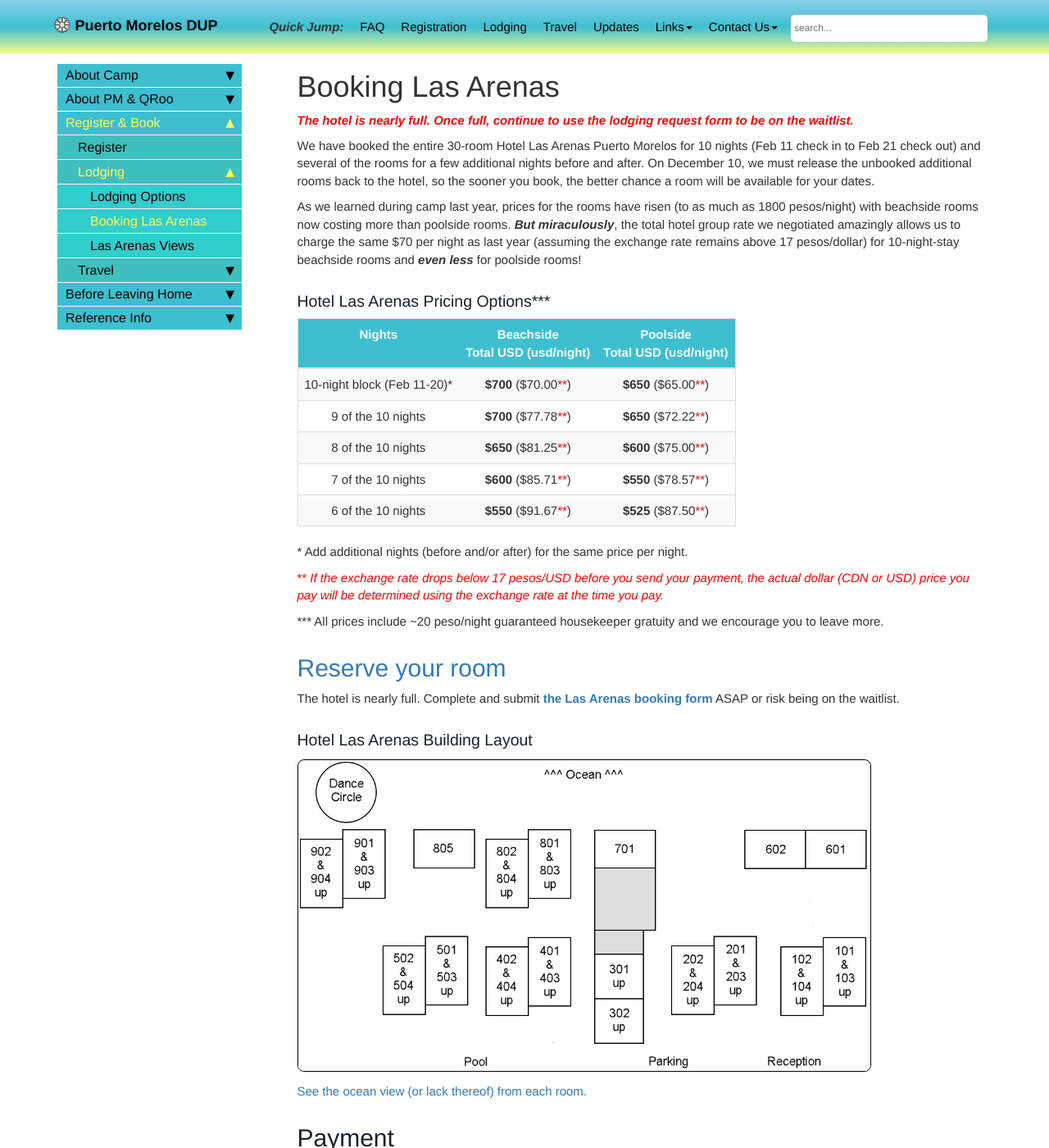
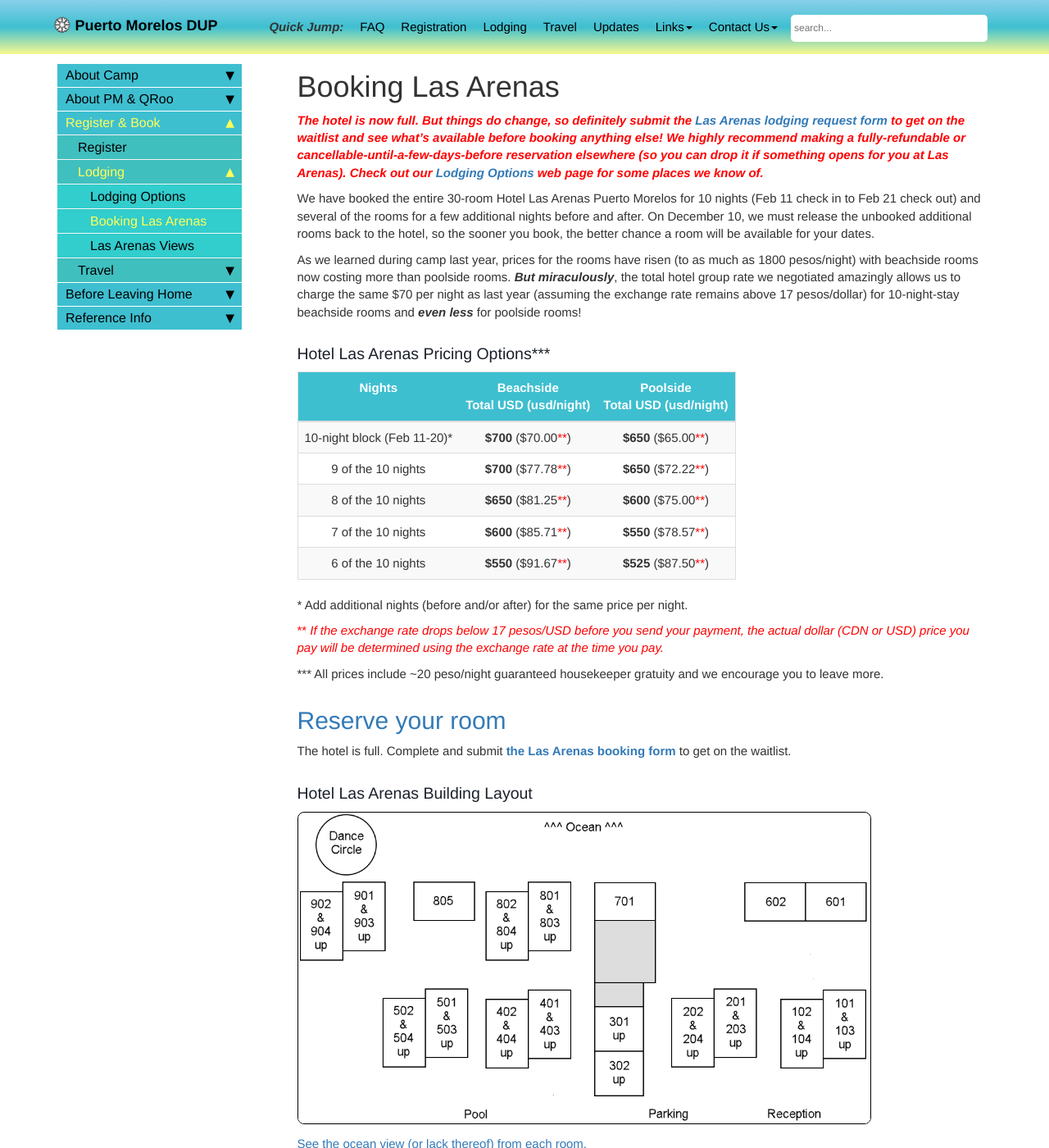
Before and after one commit to davewalker60/pmdup, a Jekyll site: the page built from pages/booking-las-arenas.md, in a window 1280 px wide and 1400 px high. Shown: the whole window at 82% size. Built offline with Jekyll 4.4.1, drawn with Linux system fonts in a browser that asks for light colours; comment, search, counter and statistics services are not loaded.

Commit message:
Add hotel full message

```diff
--- a/pages/booking-las-arenas.md
+++ b/pages/booking-las-arenas.md
@@ -7,7 +7,7 @@ toc: false
 search: include
 ---
 
-<span style="color:red">***The hotel is nearly full. Once full, continue to use the lodging request form to be on the waitlist.***</span>
+<span style="color:red">***The hotel is now full. But things do change, so definitely submit the [Las Arenas lodging request form](https://docs.google.com/forms/d/e/1FAIpQLSct3SrTHl76pMYcZ5z9-eWdLCjCXzf4igqfVk689qA42YuyWA/viewform){:target="_blank"} to get on the waitlist and see what's available before booking anything else! We highly recommend making a fully-refundable or cancellable-until-a-few-days-before reservation elsewhere (so you can drop it if something opens for you at Las Arenas). Check out our [Lodging Options](lodging-options.md) web page for some places we know of.***</span>
 
 We have booked the entire 30-room Hotel Las Arenas Puerto Morelos for 10 nights (Feb 11 check in to Feb 21 check out) and several of the rooms for a few additional nights before and after. On December 10, we must release the unbooked additional rooms back to the hotel, so the sooner you book, the better chance a room will be available for your dates.
 
@@ -31,7 +31,7 @@ As we learned during camp last year, prices for the rooms have risen (to as much
 \*\*\* All prices include ~20 peso/night guaranteed housekeeper gratuity and we encourage you to leave more.
 
 # [Reserve your room](https://docs.google.com/forms/d/e/1FAIpQLSct3SrTHl76pMYcZ5z9-eWdLCjCXzf4igqfVk689qA42YuyWA/viewform){:target="_blank"}
-The hotel is nearly full. Complete and submit [**the Las Arenas booking form**](https://docs.google.com/forms/d/e/1FAIpQLSct3SrTHl76pMYcZ5z9-eWdLCjCXzf4igqfVk689qA42YuyWA/viewform){:target="_blank"} ASAP or risk being on the waitlist.
+The hotel is full. Complete and submit [**the Las Arenas booking form**](https://docs.google.com/forms/d/e/1FAIpQLSct3SrTHl76pMYcZ5z9-eWdLCjCXzf4igqfVk689qA42YuyWA/viewform){:target="_blank"} to get on the waitlist.
 
 <!-- Keep next heading and image on one to lessen vertical spacing -->
 ### Hotel Las Arenas Building Layout ![Room layout](../images/Las Arenas rooms 1000.png){:.thinblackborder}
```
